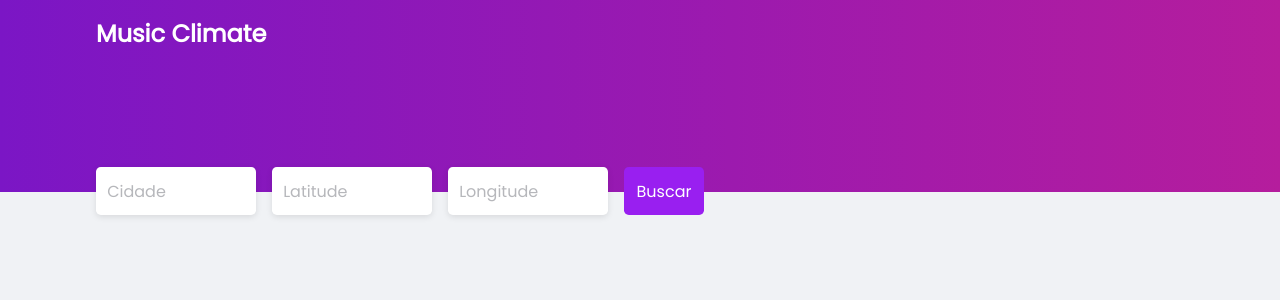
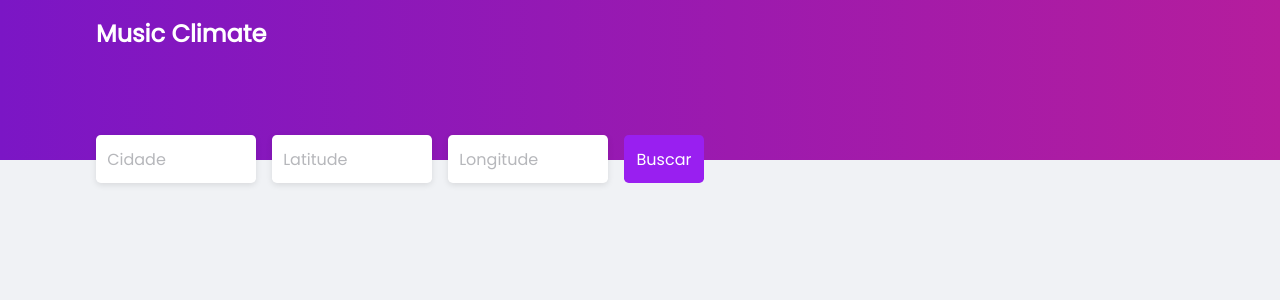
Before and after one commit to TalissonOliveira/weather-music, a Next.js app: page / in a window 1280 px wide. Shown: the top 300 px of the page. Built offline with nearby package versions, Linux system fonts and the light colour scheme.

Commit message:
style: change the height of the header

```diff
--- a/src/components/Header/styles.module.scss
+++ b/src/components/Header/styles.module.scss
@@ -1,6 +1,6 @@
 .headerContainer {
     background: linear-gradient(90deg, #7B16C5 0%, #B51D9D 100%);
-    height: 12rem;
+    height: 10rem;
     width: 100%;
     padding-top: 1rem;
 }
```
